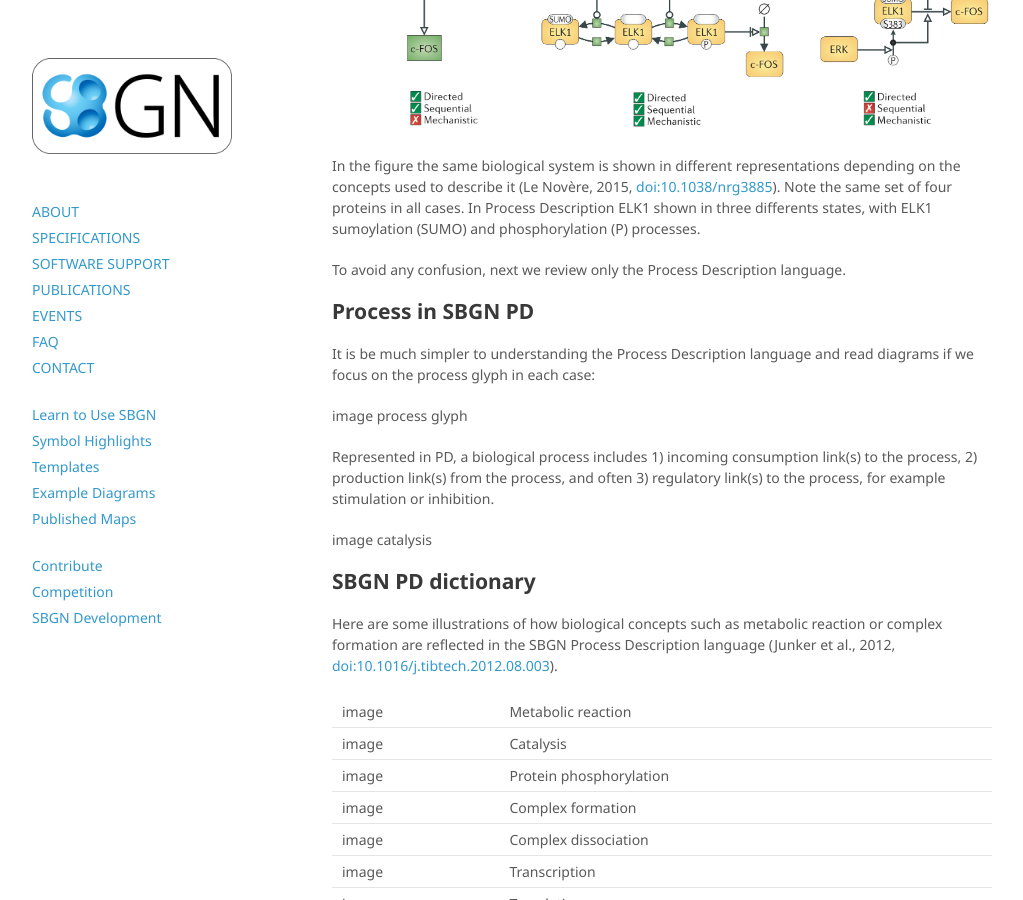
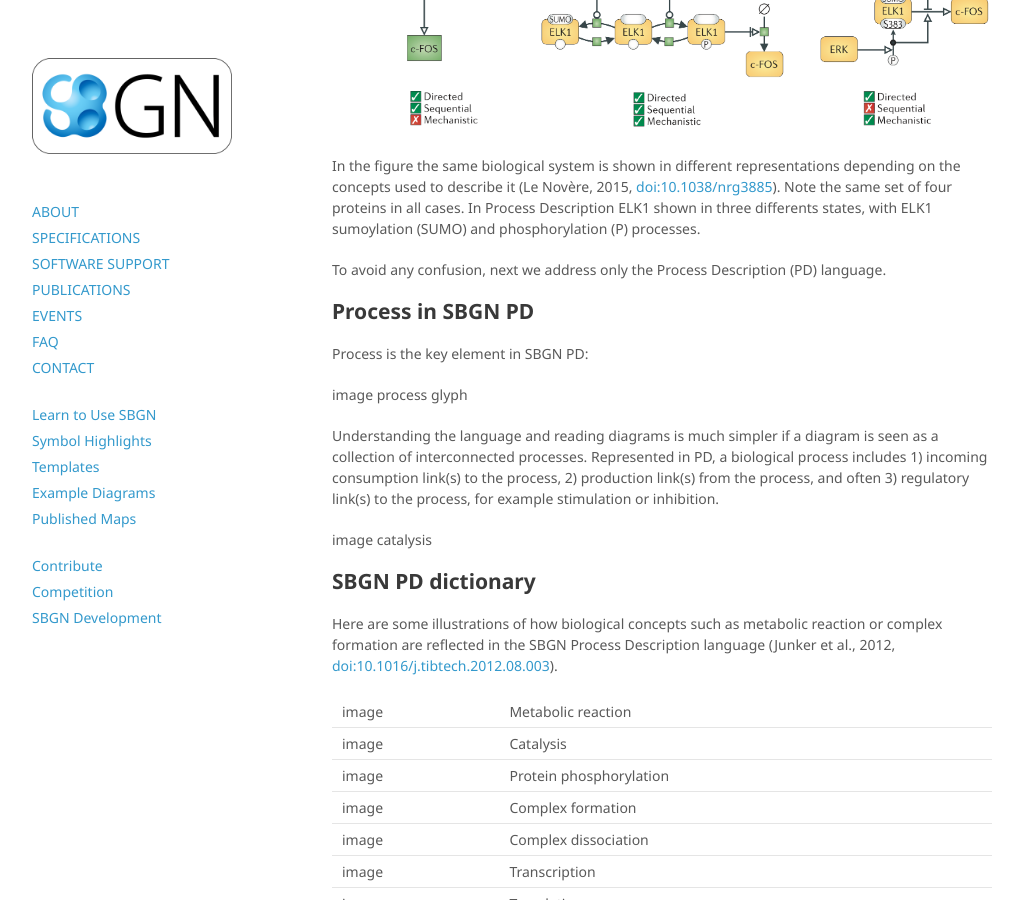
Before and after one commit to sbgn/sbgn, a Jekyll site: the page built from docs/learning_sbgn.md, in a window 1280 px wide and 900 px high, scrolled down 363 px. Shown: the whole window, without its empty margins (128-1151 px from the left). Built offline with Jekyll 4.4.1, drawn with Linux system fonts in a browser that asks for light colours; nearby versions of some CDN libraries.

Commit message:
Update learning_sbgn.md

```diff
--- a/docs/learning_sbgn.md
+++ b/docs/learning_sbgn.md
@@ -16,15 +16,15 @@ permalink: /learning_sbgn
 
 <p>In the figure the same biological system is shown in different representations depending on the concepts used to describe it (Le Novère, 2015, <a href="https://dx.doi.org/10.1038/nrg3885">doi:10.1038/nrg3885</a>). Note the same set of four proteins in all cases. In Process Description ELK1 shown in three differents states, with ELK1 sumoylation (SUMO) and phosphorylation (P) processes.</p>
 
-<p>To avoid any confusion, next we review only the Process Description language.</p>
+<p>To avoid any confusion, next we address only the Process Description (PD) language.</p>
 
 ## Process in SBGN PD
 
-<p>It is be much simpler to understanding the Process Description language and read diagrams if we focus on the process glyph in each case:</p>
+<p>Process is the key element in SBGN PD: </p>
 
 image process glyph
 
-<p>Represented in PD, a biological process includes 1) incoming consumption link(s) to the process, 2) production link(s) from the process, and often 3) regulatory link(s) to the process, for example stimulation or inhibition.</p>
+<p>Understanding the language and reading diagrams is much simpler if a diagram is seen as a collection of interconnected processes. Represented in PD, a biological process includes 1) incoming consumption link(s) to the process, 2) production link(s) from the process, and often 3) regulatory link(s) to the process, for example stimulation or inhibition.</p>
 
 image catalysis
 
```
